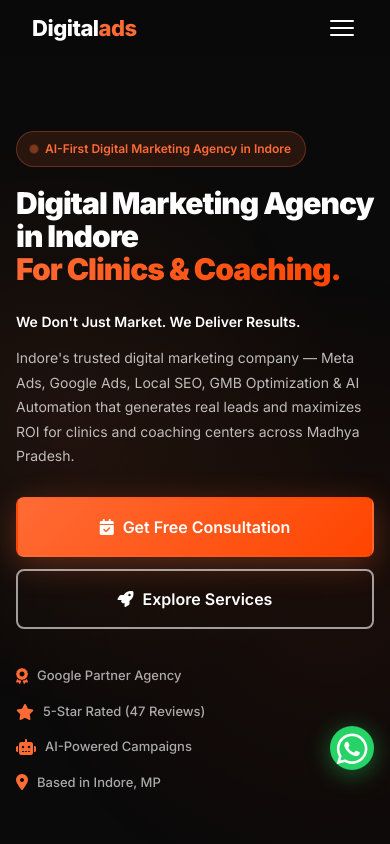
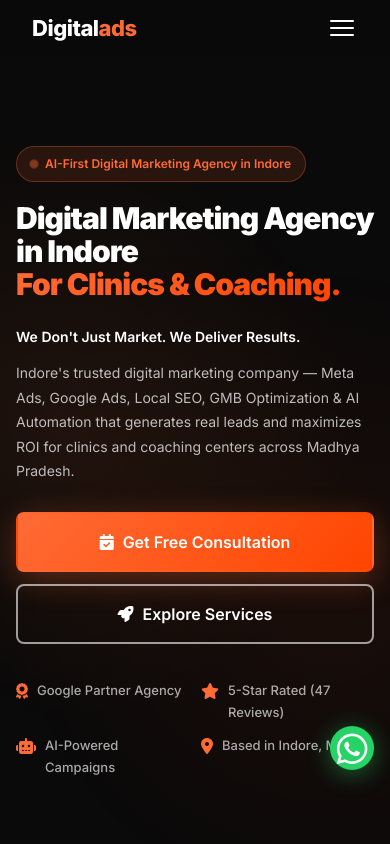
Before and after one commit to ankitbairagi800-jpg/Digitads, a Next.js app: page / in a window 390 px wide. Shown: the top 844 px of the page. Built offline with nearby package versions, Linux system fonts and the light colour scheme; no server answers.

Commit message:
Optimize hero animations and mobile styling to eliminate lazy-loading feel

```diff
--- a/src/app/globals.css
+++ b/src/app/globals.css
@@ -94,8 +94,8 @@
 .trust-badges{display:flex;gap:24px;flex-wrap:wrap}
 .badge{display:flex;align-items:center;gap:9px;color:rgba(255,255,255,0.65);font-size:13.5px;font-weight:500}
 .badge i{color:var(--primary-color);font-size:16px}
-.animate-fade-up{opacity:0;transform:translateY(32px);animation:fadeUp .85s ease forwards}
-.delay-1{animation-delay:.2s}.delay-2{animation-delay:.4s}.delay-3{animation-delay:.6s}
+.animate-fade-up{opacity:0;transform:translateY(24px);animation:fadeUp .6s cubic-bezier(0.16, 1, 0.3, 1) forwards}
+.delay-1{animation-delay:.05s}.delay-2{animation-delay:.15s}.delay-3{animation-delay:.25s}
 @keyframes fadeUp{to{opacity:1;transform:translateY(0)}}
 
 /* ===== STATS BAR ===== */
@@ -702,12 +702,18 @@
   }
 
   .trust-badges {
-    gap: 14px;
-    flex-direction: column;
+    display: grid;
+    grid-template-columns: 1fr 1fr;
+    gap: 12px;
   }
 
   .badge {
     font-size: 13px;
+    align-items: flex-start;
+  }
+
+  .badge i {
+    margin-top: 3px;
   }
 
   /* ─────────────────────────────────────────────
```
